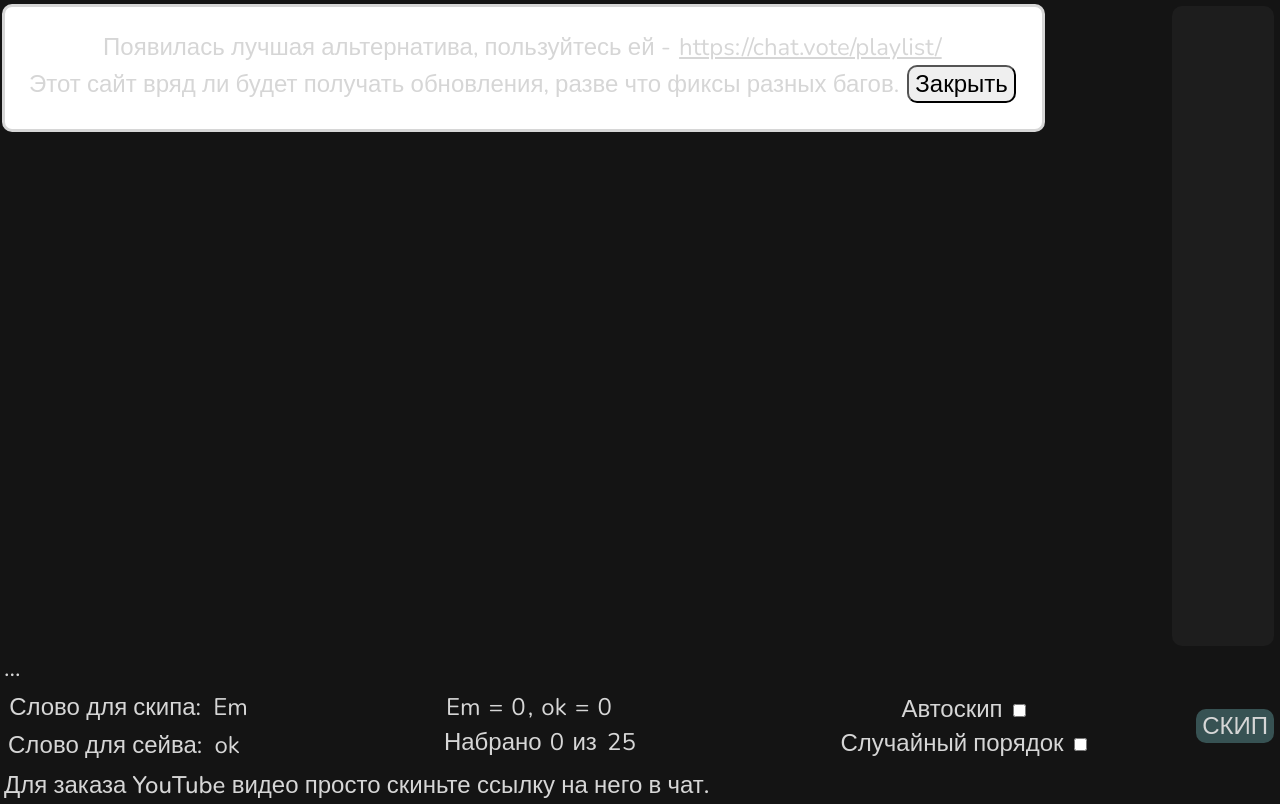
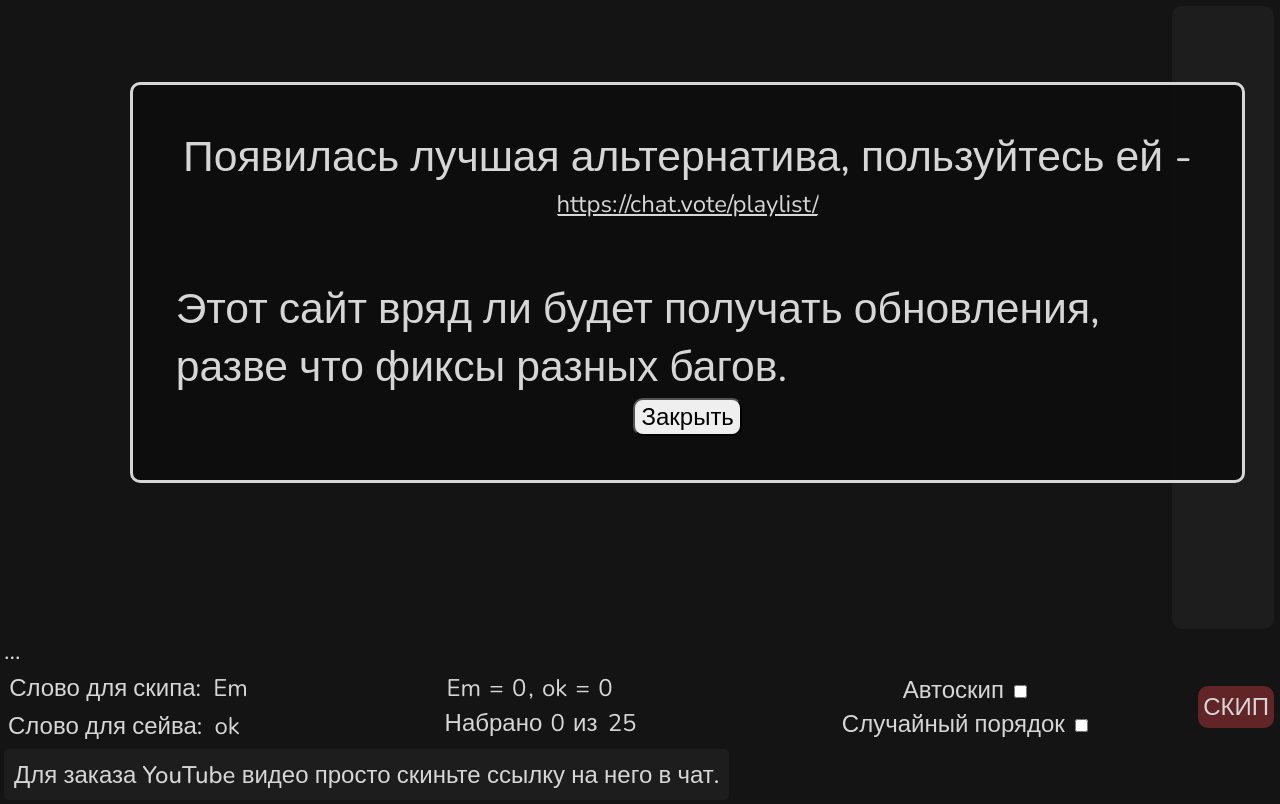
Before and after one commit to declider/twitchVideoRequests, a plain HTML site: page index.html in a window 1280 px wide. Drawn offline with nearby package versions, Linux system fonts and the light colour scheme; a script that the page names is missing.

Commit message:
Update style.css

```diff
--- a/style.css
+++ b/style.css
@@ -40,22 +40,22 @@ label:hover {
 }
 
 #skip {
-    background: rgb(55, 82, 83);
-    /* background: rgb(44, 146, 86); */
+    background: rgb(97, 36, 39);
     border: none;
+    padding: 5px;;
 }
 
 #skip:hover {
-    background: rgb(92, 141, 143) !important;
+    background: rgb(88, 20, 23) !important;
 }
 
 #container {
     display: flex;
     flex: 3 1;
+    height: 82vh;
 }
 
 #player-parent {
-    height: 82vh;
     width: calc(82vh * 16 / 9);
     aspect-ratio: 16 / 9;
 }
@@ -72,6 +72,7 @@ label:hover {
     flex-grow: 1;
     width: 8vw;
     flex-shrink: 0;
+    max-height: 82vh;
 }
 
 #info {
@@ -94,11 +95,15 @@ label:hover {
     padding-inline: 10px;
 }
 
-#how, #how span {
+#how {
     font-size: 18pt;
     border-radius: 2px;
     font-weight: 500;
     text-align: left;
+    background-color: rgb(29, 29, 29);
+    padding: 10px;
+    border-radius: 5px;
+    width: min-content;
 }
 
 #progress {
@@ -124,22 +129,16 @@ label:hover {
     border-radius: 0.3vw;
 }
 
-#modal {
-    position: absolute;
+dialog[open] {
     top: 10vh;
     left: 10vw;
-    height: 80vh;
     width: 80vw;
     background-color: #0e0e0efa;
-    border-radius: 1vw;
     display: flex;
     text-align: left;
     align-items: center;
     justify-content: center;
-    box-sizing: border-box;
-    padding: 3vw;
     flex-direction: column;
     font-size: 32pt;
     text-wrap: wrap;
-    /* display: none; */
 }
```
